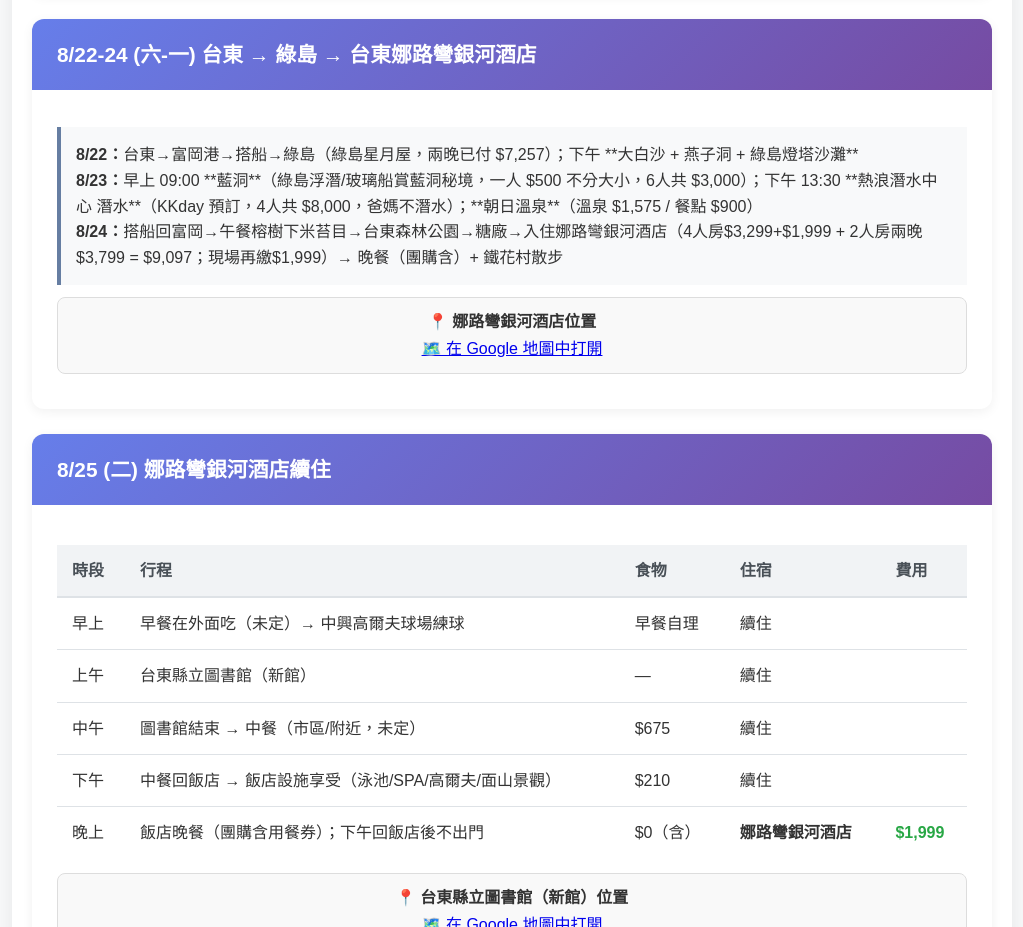
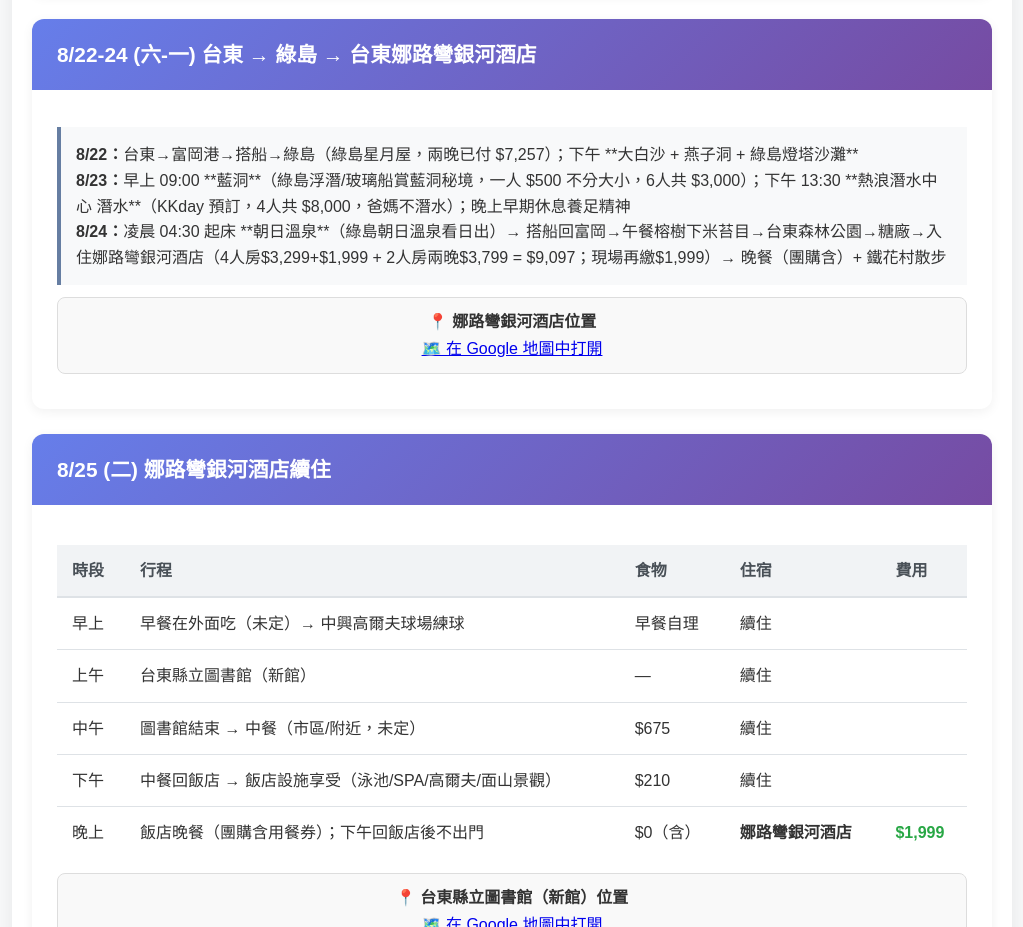
Before and after one commit to Taiwanweichunlu/island-trip-2026, a plain HTML site: page index.html in a window 1280 px wide. Shown: the part 4340-5267 px from the top of the page, without its empty margins (128-1151 px from the left). Drawn offline with Linux system fonts and the light colour scheme.

Commit message:
8/23 朝日溫泉移至8/24 04:30看日出

```diff
--- a/index.html
+++ b/index.html
@@ -145,8 +145,8 @@ h3 {color:#495057;margin-top:30px;padding-bottom:10px;border-bottom:2px solid #e
 <div class="day-header">8/22-24 (六-一) 台東 → 綠島 → 台東娜路彎銀河酒店</div>
 <div class="day-content">
 <p><strong>8/22：</strong>台東→富岡港→搭船→綠島（綠島星月屋，兩晚已付 $7,257）；下午 **大白沙 + 燕子洞 + 綠島燈塔沙灘**<br>
-<strong>8/23：</strong>早上 09:00 **藍洞**（綠島浮潛/玻璃船賞藍洞秘境，一人 $500 不分大小，6人共 $3,000）；下午 13:30 **熱浪潛水中心 潛水**（KKday 預訂，4人共 $8,000，爸媽不潛水）；**朝日溫泉**（溫泉 $1,575 / 餐點 $900）<br>
-<strong>8/24：</strong>搭船回富岡→午餐榕樹下米苔目→台東森林公園→糖廠→入住娜路彎銀河酒店（4人房$3,299+$1,999 + 2人房兩晚$3,799 = $9,097；現場再繳$1,999）→ 晚餐（團購含）+ 鐵花村散步</p>
+<strong>8/23：</strong>早上 09:00 **藍洞**（綠島浮潛/玻璃船賞藍洞秘境，一人 $500 不分大小，6人共 $3,000）；下午 13:30 **熱浪潛水中心 潛水**（KKday 預訂，4人共 $8,000，爸媽不潛水）；晚上早期休息養足精神<br>
+<strong>8/24：</strong>凌晨 04:30 起床 **朝日溫泉**（綠島朝日溫泉看日出）→ 搭船回富岡→午餐榕樹下米苔目→台東森林公園→糖廠→入住娜路彎銀河酒店（4人房$3,299+$1,999 + 2人房兩晚$3,799 = $9,097；現場再繳$1,999）→ 晚餐（團購含）+ 鐵花村散步</p>
 <div class="map-embed"><strong>📍 娜路彎銀河酒店位置</strong><br><a href="https://www.google.com/maps?q=台東娜路彎銀河酒店" target="_blank" rel="noopener">🗺️ 在 Google 地圖中打開</a></div>
 </div>
 </div>
```
